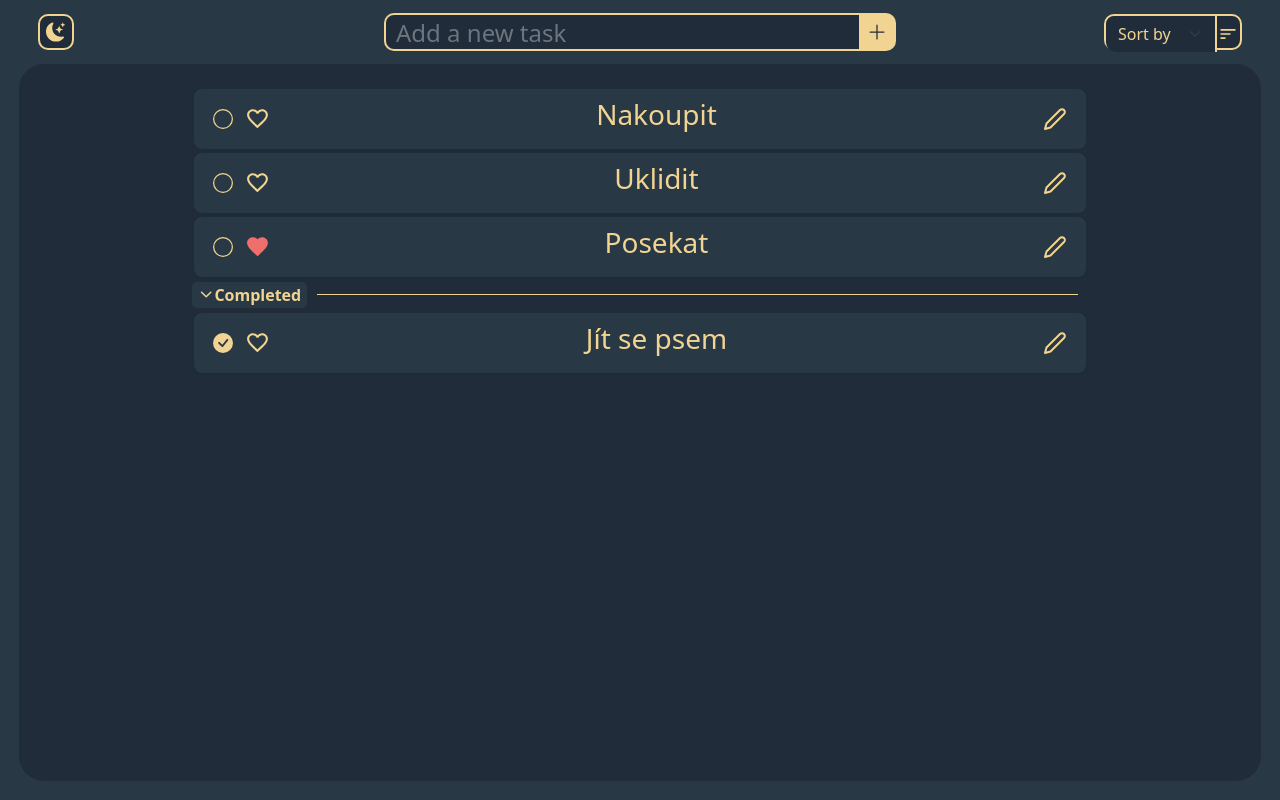
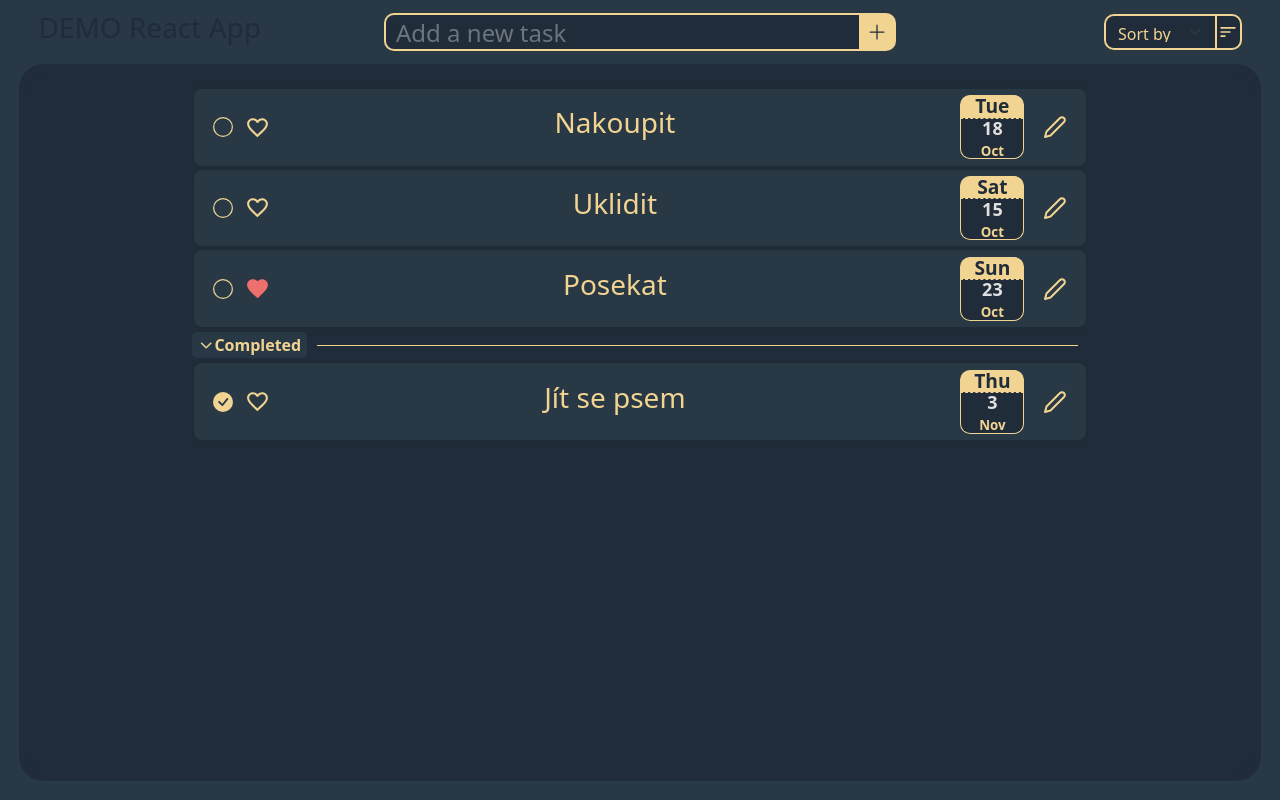
Before and after one commit to francmatyas/react-tasks, a React (Create React App) app: page / in a window 1280 px wide. Built offline with nearby package versions, Linux system fonts and the light colour scheme.

Commit message:
date display, demo label

```diff
--- a/package.json
+++ b/package.json
@@ -11,6 +11,8 @@
     "react-bootstrap": "^2.5.0",
     "react-dom": "^18.2.0",
     "react-icons": "^4.4.0",
+    "react-router": "^6.4.2",
+    "react-router-dom": "^6.4.2",
     "react-scripts": "5.0.1",
     "react-textarea-autosize": "^8.3.4",
     "sass": "^1.55.0",
--- a/src/components/Tasks/Task/Task.js
+++ b/src/components/Tasks/Task/Task.js
@@ -7,12 +7,14 @@ import { useState, useEffect, useRef } from "react";
 import { FiEdit2 } from "react-icons/fi";
 import { BsCircle, BsCheckCircleFill } from "react-icons/bs";
 import { MdFavoriteBorder, MdFavorite, MdClose } from "react-icons/md";
+import DateDisplay from "../../Ui/DateDisplay";
 
 function Task(props) {
   const [edit, setEdit] = useState(false);
   const [title, setTitle] = useState(props.data.title);
   const [completed, setCompleted] = useState(props.data.completed);
   const [favorite, setFavorite] = useState(props.data.favorite);
+  const [completion, setCompletion] = useState(Date.parse(props.data.completion))
 
   const isFirstRender = useRef(true);
 
@@ -106,9 +108,7 @@ function Task(props) {
         )}
       </div>
       <div className="task__controls">
-        {/* <button className="task-button task__controls__priority">
-
-        </button> */}
+        <DateDisplay date={completion}/>
         <button
           className="task-button task__controls__edit"
           onClick={editClickHandler}
--- a/src/components/Tasks/Tasks.js
+++ b/src/components/Tasks/Tasks.js
@@ -25,13 +25,14 @@ function Tasks(props) {
     let sortedData = [...data];
     return sortedData.sort((a, b) => a.title.localeCompare(b.title));
   }
-  function sortByDate(data) {
-    let sortedData = [...data];
-    return sortedData.sort((a, b) => a.date - b.date);
-  }
   function sortByFavourite(data) {
     let sortedData = [...data];
     return sortedData.sort((a, b) => b.favorite - a.favorite);
+  }
+
+  function sortByDate(data) {
+    let sortedData = [...data];
+    return sortedData.sort((a, b) => Number(Date.parse(b.completion)) - Number(Date.parse(a.completion)));
   }
 
   function editTaskHandler(task) {
--- a/src/components/Toolbar/Toolbar.js
+++ b/src/components/Toolbar/Toolbar.js
@@ -45,6 +45,8 @@ function Toolbar(props) {
 
   return (
     <header className="toolbar">
+      <h3 className="toolbar-demo">DEMO React App</h3>
+      {/*
       <button
         onClick={darkModeChangeHandler}
         className="toolbar-visual__switch"
@@ -55,6 +57,7 @@ function Toolbar(props) {
           <BsFillSunFill size={25} />
         )}
       </button>
+      */}
       <InputGroup className="toolbar-input__container">
         <Form.Control
           type="text"
--- a/src/components/Toolbar/Toolbar.scss
+++ b/src/components/Toolbar/Toolbar.scss
@@ -27,6 +27,7 @@
 
 .toolbar-input__task,
 .toolbar-input__task:focus {
+  height: 100%;
   height: 3vw;
 
   background-color: #202c39;
@@ -63,6 +64,13 @@
   }
 }
 
+.toolbar-demo{
+  position: absolute;
+  left: 3vw;
+
+  color: #202c39;
+}
+/*
 .toolbar-visual__switch{
   position: absolute;
   left: 3vw;
@@ -88,6 +96,7 @@
     color: #202c39;
   }
 }
+*/
 
 .toolbar-sort__container{
   position: absolute;
@@ -106,6 +115,7 @@
 }
 
 .toolbar-sort__select{
+  height: 100%;
   color: #f2d492;
   background-color: #202c39;
 
@@ -115,6 +125,7 @@
 }
 
 .toolbar-sort__icon{
+  height: 100%;
   width: 2vw;
 
   background-color: transparent;
--- /dev/null
+++ b/src/components/Ui/DateDisplay.js
@@ -0,0 +1,36 @@
+import "./DateDisplay.scss";
+
+function DateDisplay(props) {
+  const date = new Date(props.date);
+  const day = date.getDate();
+  const month = date.getMonth();
+  const year = date.getFullYear();
+  const dayOfWeek = date.getDay();
+  const dayOfWeekNames = ["Sun", "Mon", "Tue", "Wed", "Thu", "Fri", "Sat"];
+  const monthNames = [
+    "Jan",
+    "Feb",
+    "Mar",
+    "Apr",
+    "May",
+    "Jun",
+    "Jul",
+    "Aug",
+    "Sep",
+    "Oct",
+    "Nov",
+    "Dec",
+  ];
+
+  return (
+    <div className="date-display">
+      <div className="date-display__day">{dayOfWeekNames[dayOfWeek]}</div>
+      <div className="date-display__date">
+        <div className="date-display__date-day">{day}</div>
+        <div className="date-display__date-month">{monthNames[month]}</div>
+      </div>
+    </div>
+  );
+}
+
+export default DateDisplay;
--- /dev/null
+++ b/src/components/Ui/DateDisplay.scss
@@ -0,0 +1,49 @@
+.date-display{
+    height: 5vw;
+    width: 5vw;
+
+    margin: 0.5vw;
+    margin-right: 1vw;
+}
+
+.date-display__day{
+    height: 35%;
+    width: 100%;
+    background-color: #f2d492;
+
+    border-radius: 10px 10px 0 0;
+    border: #f2d492 solid 1px;
+    border-bottom: none;
+
+    display: flex;
+    justify-content: center;
+    align-items: center;
+    color: #202c39;
+    font-size: 1.2rem;
+    font-weight: bold;
+}
+.date-display__date{
+    height: 65%;
+    width: 100%;
+
+    background-color: #202c39;
+    border-radius: 0 0 10px 10px;
+    border: #f2d492 solid 1px;
+    border-top: #f2d492 dashed 1px;
+
+    display: flex;
+    justify-content: center;
+    align-items: center;
+    flex-direction: column;
+}
+.date-display__date-day{
+    color: #e0e0e0;
+    font-weight: bold;
+    font-size: large;
+}
+
+.date-display__date-month{
+    color: #f2d492;
+    font-weight: bold;
+    font-size: smaller;
+}
--- a/src/data/DUMMY_TASKS.json
+++ b/src/data/DUMMY_TASKS.json
@@ -3,25 +3,29 @@
     "title": "Nakoupit",
     "completed": false,
     "id": 1,
-    "favorite": false
+    "favorite": false,
+    "completion": "2022-10-18T18:25:43.511Z"
   },
   {
     "title": "Uklidit",
     "completed": false,
     "id": 3,
-    "favorite": false
+    "favorite": false,
+    "completion": "2022-10-15T18:25:43.511Z"
 
   },
   {
     "title": "Posekat",
     "completed": false,
     "id": 2,
-    "favorite": true
+    "favorite": true,
+    "completion": "2022-10-23T18:25:43.511Z"
   },
   {
     "title": "Jít se psem",
     "completed": true,
     "id": 4,
-    "favorite": false
+    "favorite": false,
+    "completion": "2022-11-03T18:25:43.511Z"
   }
 ]
```
Also changed, not shown: 1 other file (tests, documents, lock files or other folders).
